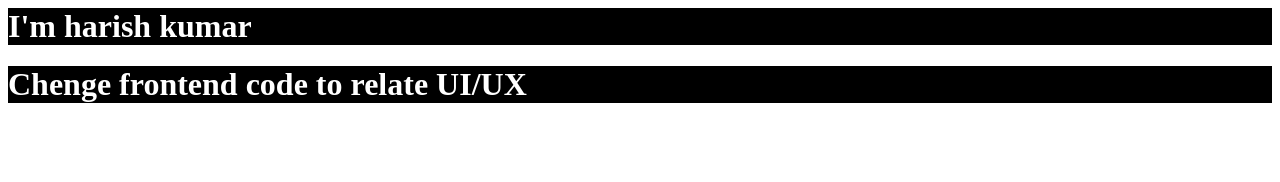
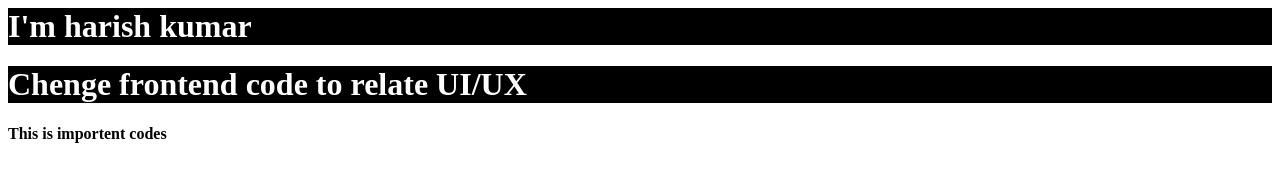
Before and after one commit to Harishkumar056/samplegit, a plain HTML site: page index.html in a window 1280 px wide. Drawn offline with Linux system fonts and the light colour scheme.

Commit message:
added newline

```diff
--- a/index.html
+++ b/index.html
@@ -8,5 +8,6 @@
   <body>
     <h1>I'm harish kumar </h1>
     <h1>Chenge frontend code to relate UI/UX</h1>
+    <b>This is importent codes</b>
   </body>
 </html>
```
